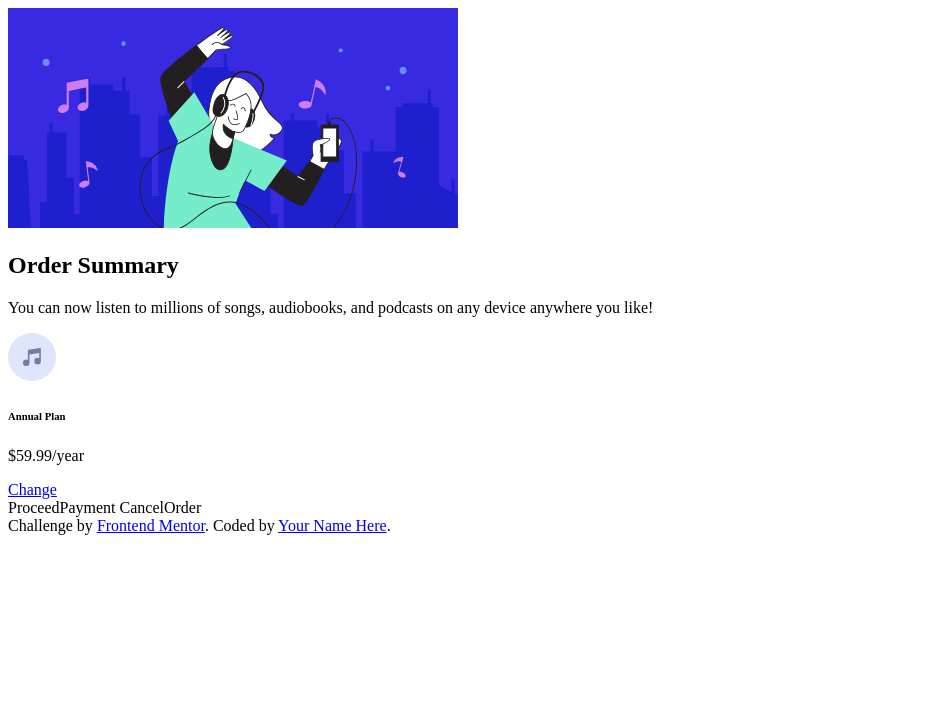
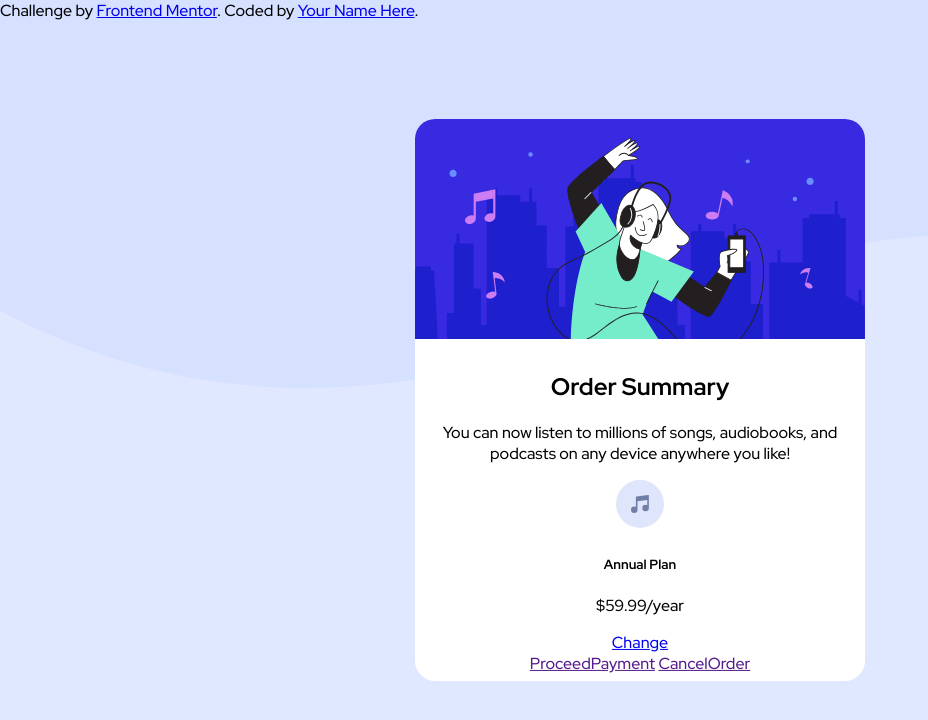
Before and after one commit to thelastmedici/order_summary_component, a plain HTML site: page index.html in a window 1280 px wide. Shown: the whole page, without its empty margins (0-928 px from the left). Drawn offline with Linux system fonts and the light colour scheme.

Commit message:
fixing styles

```diff
--- a/index.html
+++ b/index.html
@@ -28,18 +28,19 @@
             device anywhere you like!
           </p>
 
-          <div class="plan-box">
-            <img src="./images/icon-music.svg" alt="icon-music">
-            <div class="paln">
-              <h6>Annual Plan</h6>
-              <p>$59.99/year</p>
+          <div class="plan_box">
+            <div class="plan_box_left">
+              <img src="./images/icon-music.svg" alt="icon-music">
+              <div class="Annual_plan">
+                <h5>Annual Plan</h5>
+                <p>$59.99/year</p>
+              </div>
             </div>
-            <div>
-              <a href="# ">Change</a>
-            </div>
+            <a href="# ">Change</a>
           </div>
-          ProceedPayment
-           CancelOrder
+          <a href="" class="payment_btn">ProceedPayment</a>
+          <a href="" class="cancel_btn">CancelOrder</a>
+
        </div>
      </div>
 
--- a/style.css
+++ b/style.css
@@ -0,0 +1,29 @@
+body{
+    font-family: 'Red Hat Display', sans-serif;
+    margin:0;
+    padding:0;
+    box-sizing: border-box;
+    min-height: 100vh;
+    background-image: url(./images/pattern-background-desktop.svg);
+    background-repeat: no-repeat;
+    background-size: contain;
+    background-color: hsl(225, 100%, 94%);
+    position: relative;
+}
+.container{
+    position: absolute;
+    left: 50%;
+    top: 50%;
+    transform: translate(-50%, -50%);
+    max-width: 450px;
+    background: white;
+    border-radius:20px;
+    overflow: hidden;
+
+
+}
+.summary{
+    padding: 7px;
+    text-align: center;
+    align-items: center;
+}
```
